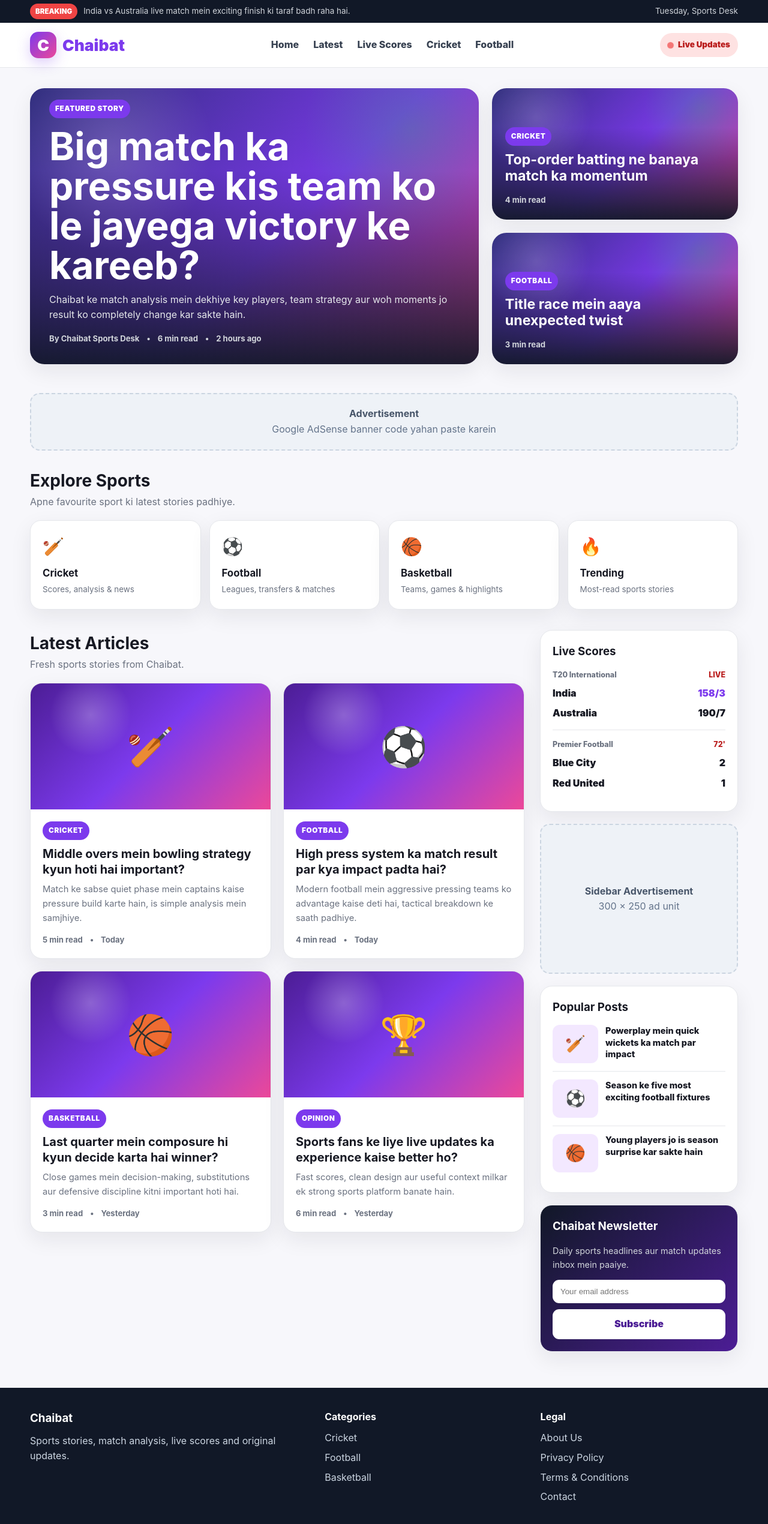
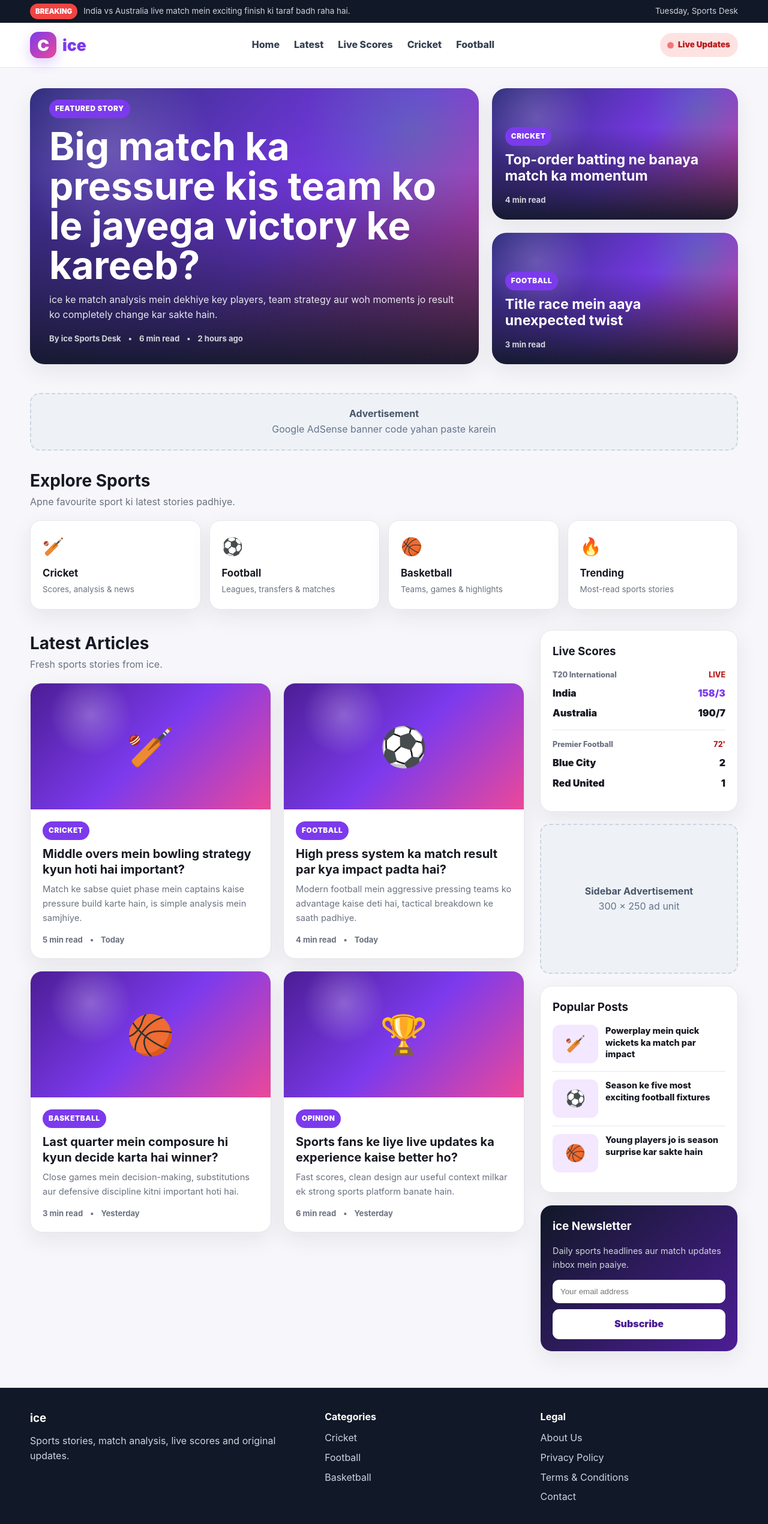
Before and after one commit to marketingsvishnu-ops/icesupport16, a plain HTML site: page index.html in a window 1280 px wide. Shown: the top 2540 px of the page at 60% size. Drawn offline with Linux system fonts and the light colour scheme.

Commit message:
Update index.html

```diff
--- a/index.html
+++ b/index.html
@@ -3,8 +3,8 @@
 <head>
   <meta charset="UTF-8" />
   <meta name="viewport" content="width=device-width, initial-scale=1.0" />
-  <meta name="description" content="Chaibat sports blog with live scores, match analysis, news and updates." />
-  <title>Chaibat | Sports Blog & Live Updates</title>
+  <meta name="description" content="ice sports blog with live scores, match analysis, news and updates." />
+  <title>ice | Sports Blog & Live Updates</title>
 
   <style>
     :root {
@@ -600,7 +600,7 @@
     <div class="container navbar">
       <a class="brand" href="#">
         <span class="brand-logo">C</span>
-        <span>Chaibat</span>
+        <span>ice</span>
       </a>
 
       <nav>
@@ -625,11 +625,11 @@
           <span class="post-tag">Featured Story</span>
           <h1>Big match ka pressure kis team ko le jayega victory ke kareeb?</h1>
           <p>
-            Chaibat ke match analysis mein dekhiye key players, team strategy aur
+            ice ke match analysis mein dekhiye key players, team strategy aur
             woh moments jo result ko completely change kar sakte hain.
           </p>
           <div class="post-meta">
-            <span>By Chaibat Sports Desk</span>
+            <span>By ice Sports Desk</span>
             <span>•</span>
             <span>6 min read</span>
             <span>•</span>
@@ -706,7 +706,7 @@
         <div class="section-head" id="latest">
           <div>
             <h2>Latest Articles</h2>
-            <p>Fresh sports stories from Chaibat.</p>
+            <p>Fresh sports stories from ice.</p>
           </div>
         </div>
 
@@ -843,7 +843,7 @@
         </div>
 
         <div class="side-card newsletter">
-          <h3>Chaibat Newsletter</h3>
+          <h3>ice Newsletter</h3>
           <p>Daily sports headlines aur match updates inbox mein paaiye.</p>
           <form class="newsletter-form" onsubmit="event.preventDefault(); alert('Thanks for subscribing!');">
             <input type="email" placeholder="Your email address" required />
@@ -858,7 +858,7 @@
     <div class="container">
       <div class="footer-grid">
         <div>
-          <h3>Chaibat</h3>
+          <h3>ice</h3>
           <p>Sports stories, match analysis, live scores and original updates.</p>
         </div>
 
@@ -879,7 +879,7 @@
       </div>
 
       <div class="copyright">
-        © <span id="year"></span> Chaibat. All rights reserved.
+        © <span id="year"></span> ice. All rights reserved.
       </div>
     </div>
   </footer>
```
